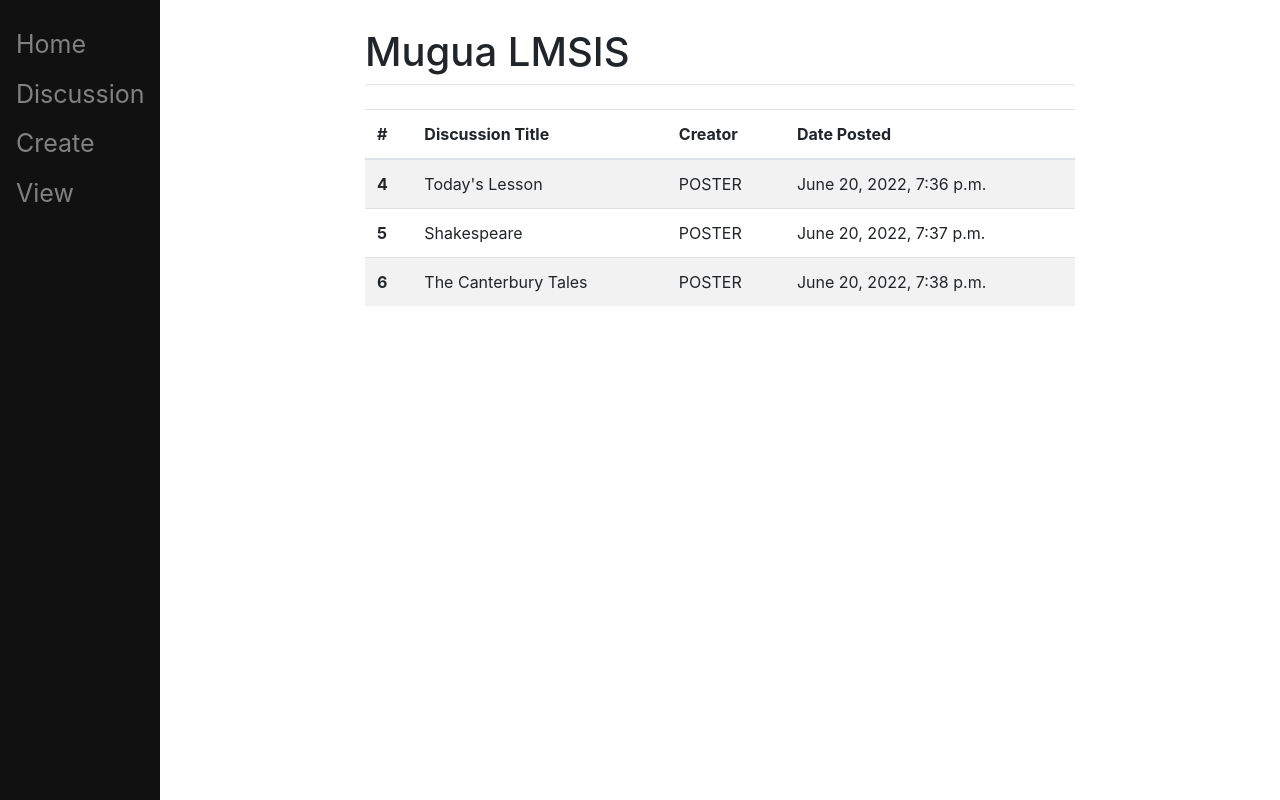
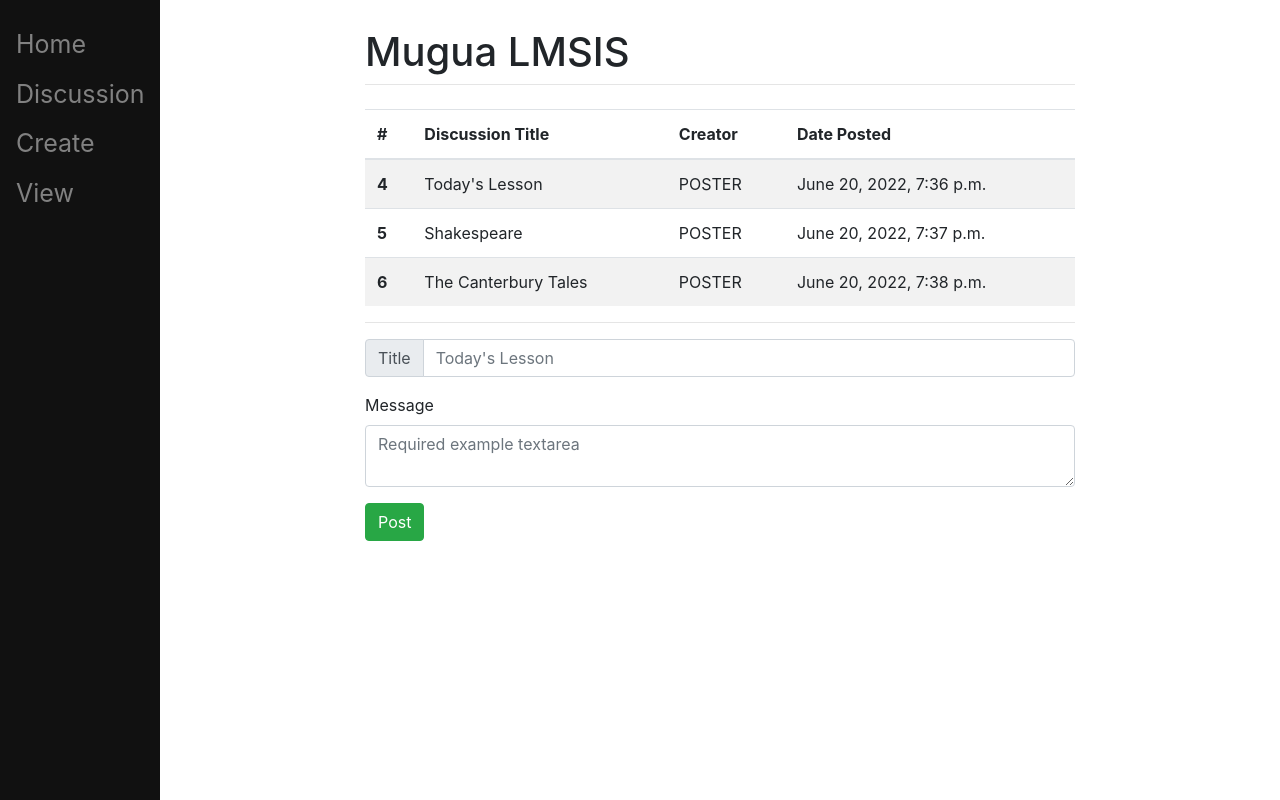
Before and after one commit to stoneneedle/muguademo, a Django app: page /discuss/ in a window 1280 px wide. Run offline with Django 4.2, Linux system fonts and the light colour scheme; data comes from the database, SQL or seed files in the repository; both versions use the stored data as it was after the commit.

Commit message:
Added discussion post form elements.

```diff
--- a/mugua/main/models.py
+++ b/mugua/main/models.py
@@ -17,7 +17,8 @@ class Assignment(models.Model):
 class Discussion(models.Model):
     title = models.CharField(max_length=120)
     message = models.TextField()
-    post_date = models.DateTimeField()
+    post_date = models.DateTimeField(null=True)
+    user = models.ForeignKey(User, on_delete=models.CASCADE, related_name="discussion", null=True)
 
     def __str__(self):
         return self.title
--- a/mugua/main/templates/main/discuss.html
+++ b/mugua/main/templates/main/discuss.html
@@ -24,4 +24,27 @@
     </tbody>
 </table>
 
+<hr />
+
+<form method="post" action="#">
+    {% csrf_token %}
+    <div class="container">
+        <div class="row mb-3">
+            <div class="input-group">
+                <div class="input-group-prepend">
+                    <div class="input-group-text">Title</div>
+                </div>
+                <input type="text" class="form-control" id="inlineFormInputGroupUsername" placeholder="Today's Lesson">
+            </div>
+        </div>
+        <div class="row mb-3">
+            <label for="validationTextarea">Message</label>
+            <textarea class="form-control" id="validationTextarea" placeholder="Required example textarea" required></textarea>
+        </div>
+        <div class="row mb-1">
+            <button type="submit" name="newItem" value="newItem" class="btn btn-success">Post</button>
+        </div>
+    </div>
+</form>
+
 {% endblock %}
--- a/mugua/main/views.py
+++ b/mugua/main/views.py
@@ -1,6 +1,6 @@
 from django.shortcuts import render
-from django.http import HttpResponse, HttpResponseRedirect
-from .models import ToDoList, Item, Discussion
+from django.http import HttpResponseRedirect
+from .models import ToDoList, Discussion
 from .forms import CreateNewList
 
 # Create your views here.
```
Also changed, not shown: mugua/main/db_mock_objects.py (added, +7 -0 lines), mugua/db.sqlite3, mugua/main/migrations/0006_discussion_user_alter_discussion_post_date.py (added), 1 other file.
